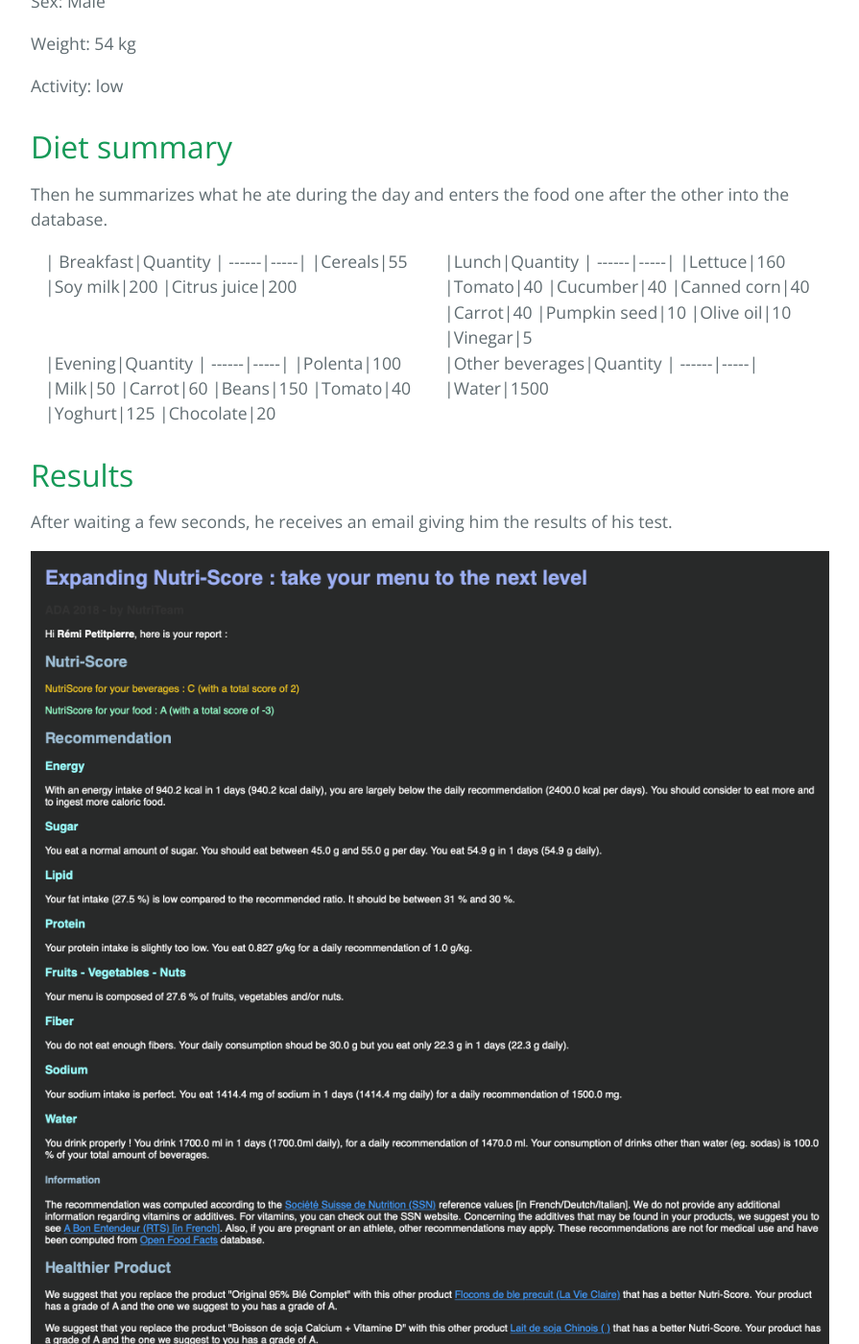
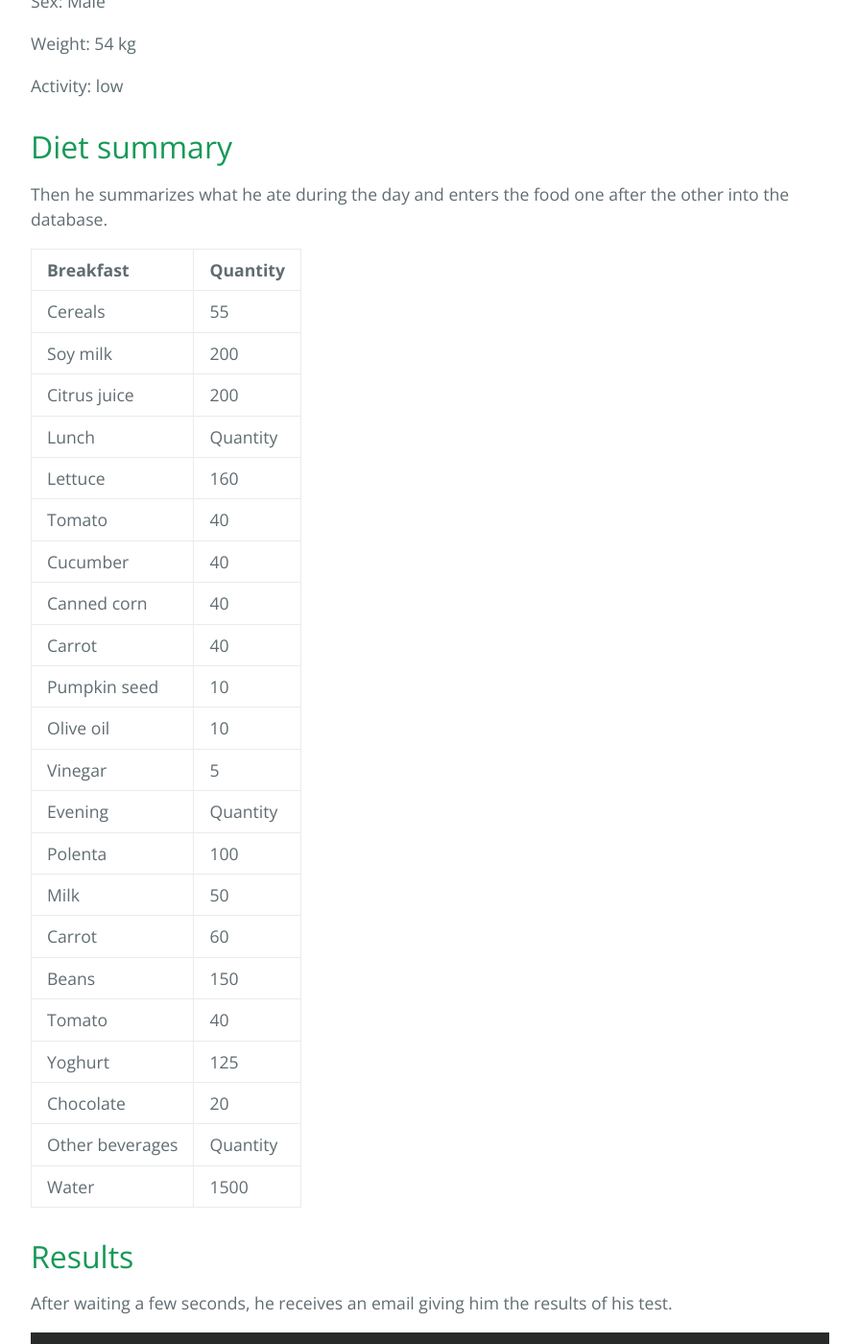
Before and after one commit to NutriTeam/Nutri_Score, a Jekyll site: the page built from case_study.md, in a window 1280 px wide and 1400 px high, scrolled down 1052 px. Shown: the whole window at 96% size, without its empty margins (192-1087 px from the left). Built offline with Jekyll 4.4.1, drawn with Linux system fonts in a browser that asks for light colours.

Commit message:
Update case_study.md

```diff
--- a/case_study.md
+++ b/case_study.md
@@ -34,47 +34,35 @@ Activity: low
 
 ## Diet summary
 Then he summarizes what he ate during the day and enters the food one after the other into the database.
-<div class="container">
-  <div class="row">
-    <div class="col">
-      | Breakfast|Quantity
-      | ------|-----|
-      |Cereals|55
-      |Soy milk|200
-      |Citrus juice|200
-    </div>
-    <div class="col">
-      |Lunch|Quantity
-      | ------|-----|
-      |Lettuce|160
-      |Tomato|40
-      |Cucumber|40
-      |Canned corn|40
-      |Carrot|40
-      |Pumpkin seed|10
-      |Olive oil|10
-      |Vinegar|5
-    </div>
-  </div>
-  <div div class="row">
-    <div class="col">
-      |Evening|Quantity
-      | ------|-----|
-      |Polenta|100
-      |Milk|50
-      |Carrot|60
-      |Beans|150
-      |Tomato|40
-      |Yoghurt|125
-      |Chocolate|20
-    </div>
-    <div class="col">
-      |Other beverages|Quantity
-      | ------|-----|
-      |Water|1500
-    </div>
-  </div>
-</div>
+
+| Breakfast|Quantity
+| ------|-----|
+|Cereals|55
+|Soy milk|200
+|Citrus juice|200
+|Lunch|Quantity
+| ------|-----|
+|Lettuce|160
+|Tomato|40
+|Cucumber|40
+|Canned corn|40
+|Carrot|40
+|Pumpkin seed|10
+|Olive oil|10
+|Vinegar|5
+|Evening|Quantity
+| ------|-----|
+|Polenta|100
+|Milk|50
+|Carrot|60
+|Beans|150
+|Tomato|40
+|Yoghurt|125
+|Chocolate|20
+|Other beverages|Quantity
+| ------|-----|
+|Water|1500
+
 ## Results
 After waiting a few seconds, he receives an email giving him the results of his test.
 
```
